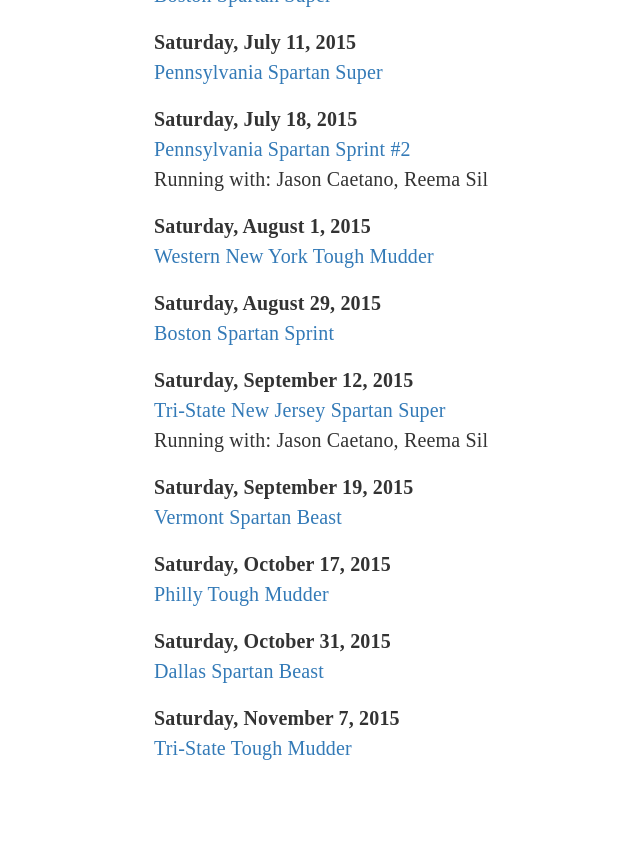
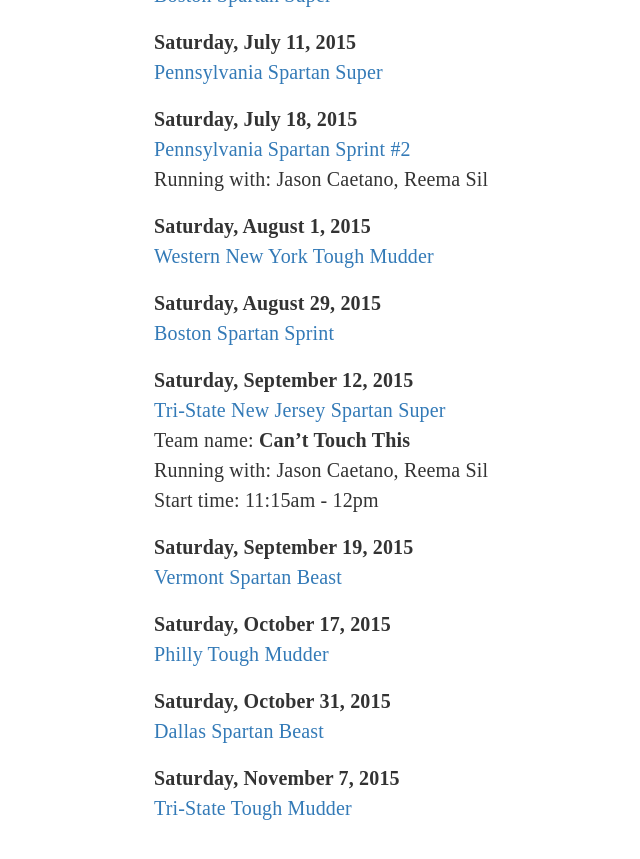
Before and after one commit to sjlu/sjlu.github.io, a Jekyll site: the page built from races/index.md, in a window 1280 px wide and 900 px high, scrolled down 1107 px. Shown: the top 859 px of the window, without its empty margins (111-751 px from the left). Built offline with Jekyll 4.4.1, drawn with Linux system fonts in a browser that asks for light colours; nearby versions of some CDN libraries; comment, search, counter and statistics services are not loaded.

Commit message:
Update index.md

```diff
--- a/races/index.md
+++ b/races/index.md
@@ -46,7 +46,9 @@
 
 **Saturday, September 12, 2015** \\
 [Tri-State New Jersey Spartan Super](http://www.spartan.com/events/?event_id=568/tri-state-new-jersey-super) \\
-Running with: Jason Caetano, Reema Sil
+Team name: **Can't Touch This** \\
+Running with: Jason Caetano, Reema Sil \\
+Start time: 11:15am - 12pm
 
 **Saturday, September 19, 2015** \\
 [Vermont Spartan Beast](http://www.spartan.com/events/?event_id=572/vermont-beast)
```
